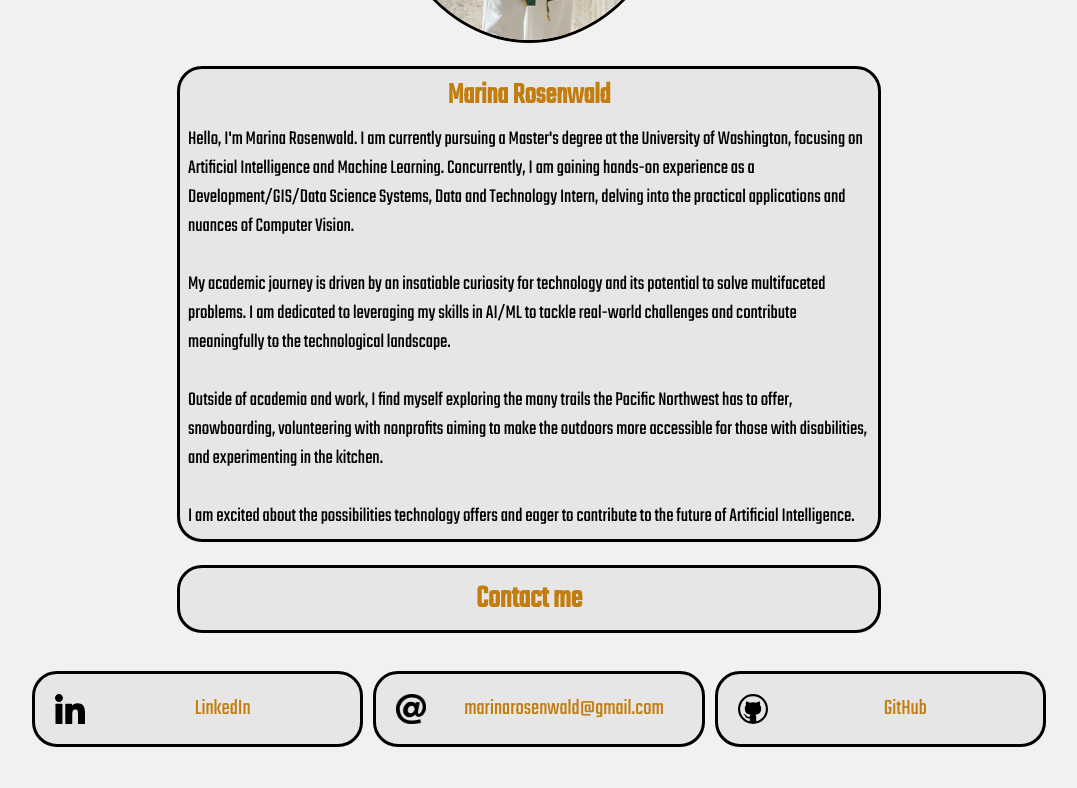
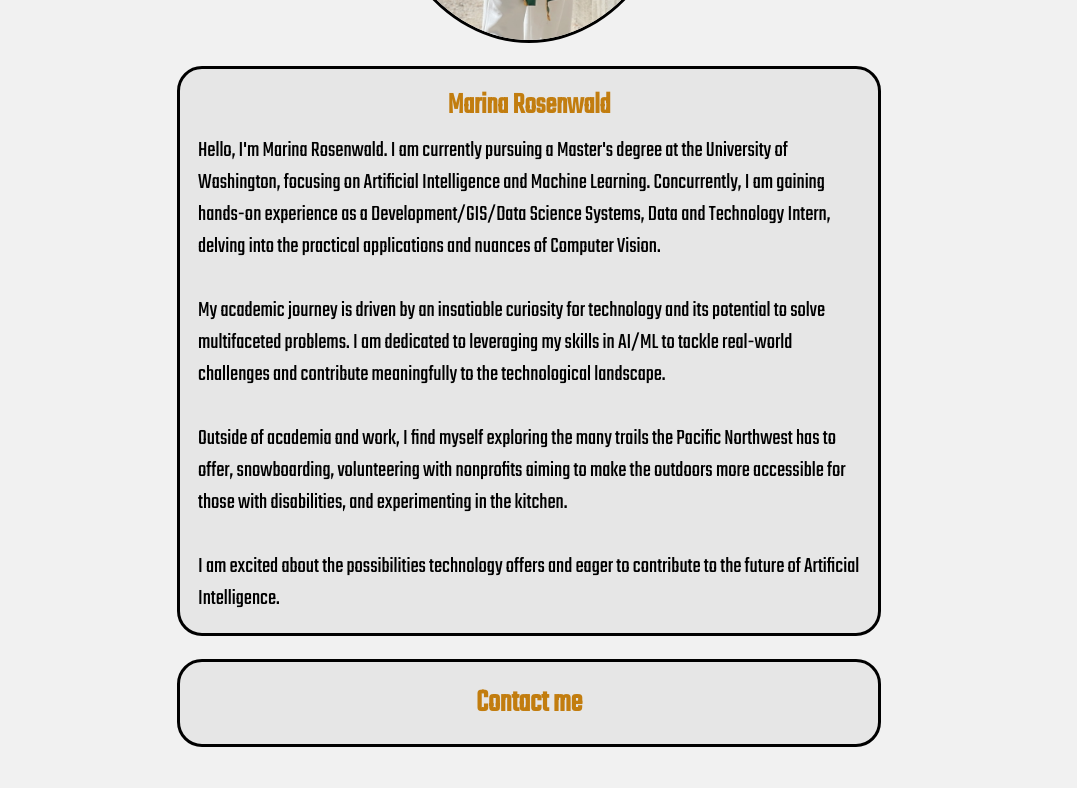
Before and after one commit to marinarosenwald/personalWebsite, a React (Create React App) app: page / in a window 1280 px wide. Shown: the part 520-1308 px from the top of the page, without its empty margins (111-1188 px from the left). Built offline with nearby package versions, Linux system fonts and the light colour scheme.

Commit message:
updates to styling

```diff
--- a/src/components/displayBox.css
+++ b/src/components/displayBox.css
@@ -1,68 +1,63 @@
 .row {
     display: flex;
-    margin-left: 10%;
-    margin-right: 10%;
+    flex-wrap: wrap;
+    justify-content: space-around;
+    margin-left: 5%;  /* Reduced margins */
+    margin-right: 5%; /* Reduced margins */
 }
 
 .column {
-    flex: 33.33%;
-    padding: 5px;
+    flex: 1;  /* Ensures that columns take up equal space */
+    max-width: 30%;  /* Adjust to span approximately 30% of the row */
+    padding: 10px;  /* Adequate padding around columns */
+    box-sizing: border-box; /* Ensure padding doesn’t affect total width */
 }
 
-.box {
-    display: block;
-    margin: auto;
-    background-color: rgb(230, 230, 230);
+.boxList {
+    display: flex;
+    flex-direction: column;
+    align-items: center;
+    padding: 15px;
+    background-color: rgb(230, 0, 0);
     border-radius: 25px;
-    width: 50%;
+    flex: 1;
+    max-width: 100%;
     color: #000;
     border: 5px solid black;
-}
-
-#disclaimer h1{
-    text-align: center;
-    list-style: none;
-    padding: 8px 8px 0px 8px;
-    position: relative;
-    font-size: 2rem;
-}
-
-#disclaimer p{
-    list-style: none;
-    padding: 8px;
-    position: relative;
-    font-size: 1.3rem;
+    box-sizing: border-box; /* Ensure padding is included in width calculation */
 }
 
 .DinsideBox {
     display: flex;
+    flex-direction: column;
     align-items: center;
+    text-align: center;
 }
 
 .Dicon {
-    height: 50px;
-    width: 50px;
+    height: 60px;
+    width: 60px;
     padding: 10px;
 }
 
-.DinsideText{
+.DinsideText {
     font-size: 1.4rem;
-    margin-left: auto;
-    margin-right: auto;
+    text-align: center;
 }
 
-.boxList {
-    display: block;
-    padding: 10px;
-    background-color: rgb(230, 0, 0);
-    border-radius: 25px;
-    width: 100%;
-    color: #000;
-    border: 5px solid black;
+@media screen and (max-width: 769px) {
+    .row {
+        flex-direction: column;
+        margin-left: 0;
+        margin-right: 0;
+    }
+
+    .column {
+        max-width: 100%;
+        padding: 10px 0;
+    }
+
+    .boxList {
+        max-width: 100%;
+    }
 }
-
-@media screen and (max-width:769px){
-.row{
-    display: block;
-}
-}
--- a/src/pages/Home.js
+++ b/src/pages/Home.js
@@ -10,35 +10,30 @@ function Box({ children, ...props }) {
   return <div {...props}>{children}</div>
 }
 
-
 function Home() {
   return (
     <div id="Home" >
     <div id="photo">
-      <img src={me} alt="me" class="profileImg" />
+      <img src={me} alt="me" className="profileImg" />
     </div>
-    <br></br>
-    <Box class="boxH">
+    <br />
+    <Box className="boxH">
     <h2 className="center" style={{ margin: 5, fontSize: 30,  color: 'rgb(194, 125, 15)',}}>Marina Rosenwald</h2>
-      <p style={{margin: 8, fontSize: 20, }}>
+      <p style={{margin: 8, fontSize: '1.4rem', }}>
 
       Hello, I'm Marina Rosenwald. I am currently pursuing a Master's degree at the University of Washington, focusing on Artificial Intelligence and Machine Learning. Concurrently, I am gaining hands-on experience as a Development/GIS/Data Science Systems, Data and Technology Intern, delving into the practical applications and nuances of Computer Vision.
-      <br></br>
-      <br></br>
+      <br /><br />
       My academic journey is driven by an insatiable curiosity for technology and its potential to solve multifaceted problems. I am dedicated to leveraging my skills in AI/ML to tackle real-world challenges and contribute meaningfully to the technological landscape.
-      <br></br>
-      <br></br>
+      <br /><br />
       Outside of academia and work, I find myself exploring the many trails the Pacific Northwest has to offer, snowboarding, volunteering with nonprofits aiming to make the outdoors more accessible for those with disabilities, and experimenting in the kitchen.
-      <br></br>
-      <br></br>
+      <br /><br />
       I am excited about the possibilities technology offers and eager to contribute to the future of Artificial Intelligence.
-
       </p>
     </Box>
 
-    <br></br>
+    <br />
 
-    <Box class="boxH">
+    <Box className="boxH">
       <div id="contact">
       <h2 style={{color: 'rgb(194, 125, 15)',}}>
         Contact me
@@ -46,40 +41,40 @@ function Home() {
       </div>
     </Box>
 
-    <br></br>
-    <div class="row">
+    <br />
+    <div className="row">
 
-    <div class="column">
-        <Box class="boxList">
+    <div className="column">
+        <Box className="boxList">
         <a href='https://www.linkedin.com/in/marina-rosenwald/'>
-            <div class='DinsideBox'>
-                  <img src={ LI } alt="LinkedInIcon" class="Dicon"></img>
-              <div class="DinsideText">
-              <p style={{color: 'rgb(194, 125, 15)',}} >LinkedIn</p>
+            <div className='DinsideBox'>
+                  <img src={ LI } alt="LinkedInIcon" className="Dicon"></img>
+              <div className="DinsideText">
+              <p style={{color: 'rgb(194, 125, 15)', fontSize: '1.4rem', }} >LinkedIn</p>
               </div>
             </div>
             </a>
         </Box>
       </div>
 
-      <div class="column">
-        <Box class="boxList">
-            <div class='DinsideBox'>
-              <img src={ EI } alt="emailIcon" class="Dicon"></img>
-              <div class="DinsideText">
-                <p style={{color: 'rgb(194, 125, 15)',}}>marinarosenwald@gmail.com</p>
+      <div className="column">
+        <Box className="boxList">
+            <div className='DinsideBox'>
+              <img src={ EI } alt="emailIcon" className="Dicon"></img>
+              <div className="DinsideText">
+                <p style={{color: 'rgb(194, 125, 15)', fontSize: '1.4rem', }}>marinarosenwald@gmail.com</p>
               </div>
             </div>
         </Box>
       </div>
 
-      <div class="column">
-        <Box class="boxList">
+      <div className="column">
+        <Box className="boxList">
         <a href='https://github.com/marinarosenwald'>
-            <div class='DinsideBox'>
-              <img src={ GI } alt="githubIcon" class="Dicon"></img>
-              <div class="DinsideText">
-                <p style={{color: 'rgb(194, 125, 15)',}}>GitHub</p>
+            <div className='DinsideBox'>
+              <img src={ GI } alt="githubIcon" className="Dicon"></img>
+              <div className="DinsideText">
+                <p style={{color: 'rgb(194, 125, 15)', fontSize: '1.4rem', }}>GitHub</p>
               </div>
             </div>
           </a>
--- a/src/pages/HomeStyle.css
+++ b/src/pages/HomeStyle.css
@@ -1,6 +1,7 @@
-#Home{
+#Home {
   margin-bottom: 20px;
 }
+
 .boxH {
   display: block;
   margin: auto;
@@ -8,7 +9,7 @@
   border-radius: 25px;
   width: 55%;
   color: #000;
-    padding: 10;
+  padding: 10px; /* Added px for proper padding */
   border: 3px solid black;
 }
 
@@ -16,15 +17,13 @@
   text-align: center;
 }
 
-  #contact h2{
+#contact h2 {
   text-align: center;
   list-style: none;
-      padding: 8px 8px 8px 8px;
+  padding: 8px;
   position: relative;
   font-size: 2rem;
 }
-
-
 
 .profileImg {
   display: block;
@@ -39,8 +38,48 @@
   padding-top: 10px;
 }
 
-  @media screen and (max-width:769px){
+@media screen and (max-width: 769px) {
   .profileImg {
     width: 45%;
   }
 }
+
+/* Flexbox for uniform column sizes */
+.row {
+  display: flex;
+  justify-content: space-around;
+  align-items: stretch; /* Ensure columns stretch to the same height */
+}
+
+.column {
+  flex: 1; /* Make each column take up equal space */
+  max-width: 30%; /* Set equal width for each column */
+  display: flex;
+  justify-content: center;
+}
+
+.boxList {
+  display: flex;
+  flex-direction: column;
+  justify-content: center;
+  align-items: center;
+  width: 100%;
+  padding: 10px;
+}
+
+.DinsideBox {
+  display: flex;
+  flex-direction: column;
+  align-items: center;
+  text-align: center; /* Ensure text is centered */
+}
+
+.Dicon {
+  width: 60px; /* Adjust as needed */
+  height: 60px;
+  margin-bottom: 10px;
+}
+
+.DinsideText {
+  text-align: center; /* Ensure all text is centered */
+}
--- a/src/pages/PersonalBlog.js
+++ b/src/pages/PersonalBlog.js
@@ -376,10 +376,10 @@ function Box({ children, ...props }) {
 function PersonalBlog() {
   return (
     <div id="PersonalBlog">
-      <Box class="box" id="disclaimer">
+      <Box class="boxH" id="disclaimer">
         <h1 style={{ color: 'rgb(194, 125, 15)', }}>Personal Blog</h1>
-        <p>Below are some photo highlights of my trips since March of 2023</p>
-        <p>Places include: Spain, Italy, Menorca, San Francisco, Santa Barbra, SLO, Los Angeles, Lake Alice, Snoqualmie Pass, Spokane, Red Buffs, Newport OR, Luisville CO, Seattle</p>
+        <p style={{margin: 8, fontSize: '1.4rem', }}>Below are some photo highlights of my trips since March of 2023</p>
+        <p style={{margin: 8, fontSize: '1.4rem', }}>Places include: Spain, Italy, Menorca, San Francisco, Santa Barbra, SLO, Los Angeles, Lake Alice, Snoqualmie Pass, Spokane, Red Buffs, Newport OR, Luisville CO, Seattle</p>
       </Box>
       <br></br>
       <div>
```
Also changed, not shown: src/pages/Code.js (+13 -17 lines). Lines whose indentation alone changed are shown as unchanged.
